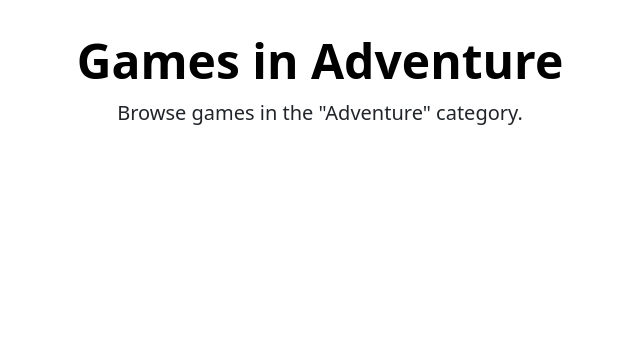
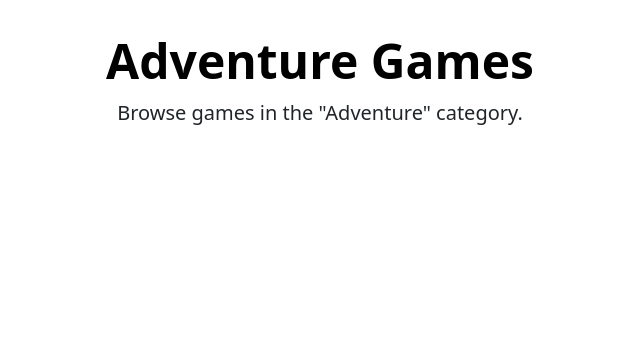
Before and after one commit to alexelkinx/board-game-buddy, a Django app: page /games/1/ in a window 1280 px wide. Shown: the part 78-420 px from the top of the page, without its empty margins (320-960 px from the left). Run offline with Django 5.2, Linux system fonts and the light colour scheme; data comes from the database, SQL or seed files in the repository; data that the repository does not hold is empty; parts of the project's set-up code (start-up, migrations or seed data) failed here and were passed over; some libraries are stand-ins or nearby versions.

Commit message:
Fix minor grammatical wording in game_list.html

```diff
--- a/boardgames/templates/boardgames/game_list.html
+++ b/boardgames/templates/boardgames/game_list.html
@@ -7,7 +7,7 @@ Games | Board Game Buddy
 
 {% block header %}
 <section class="px-4 py-3 text-center">
-    <h1 class="display-5 fw-bold text-body-emphasis">Games in {{ category.name }}</h1>
+    <h1 class="display-5 fw-bold text-body-emphasis">{{ category.name }} Games</h1>
     <p class="lead mb-2">Browse games in the "{{ category.name }}" category.</p>
 </section>
 {% endblock %}
```
